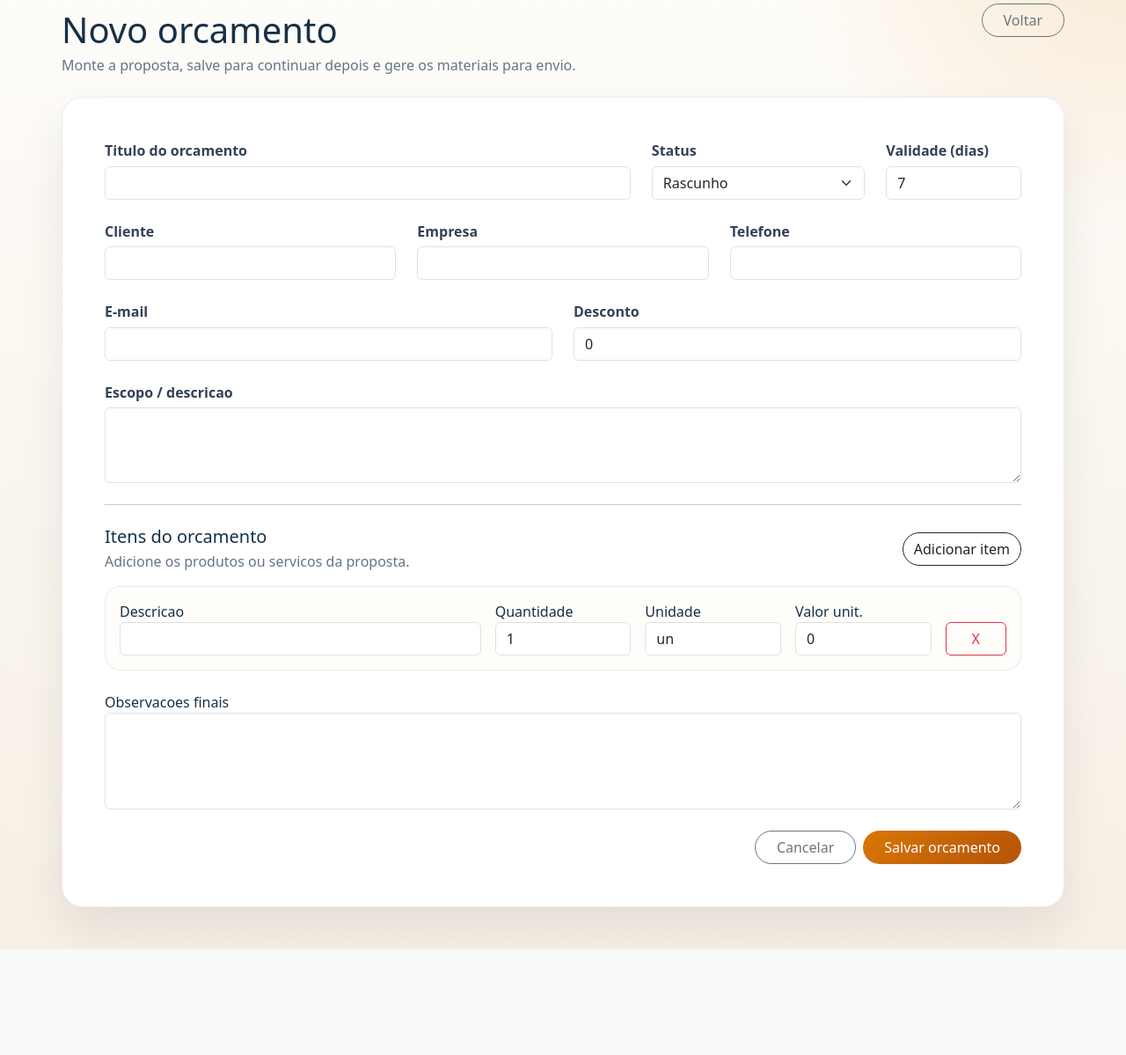
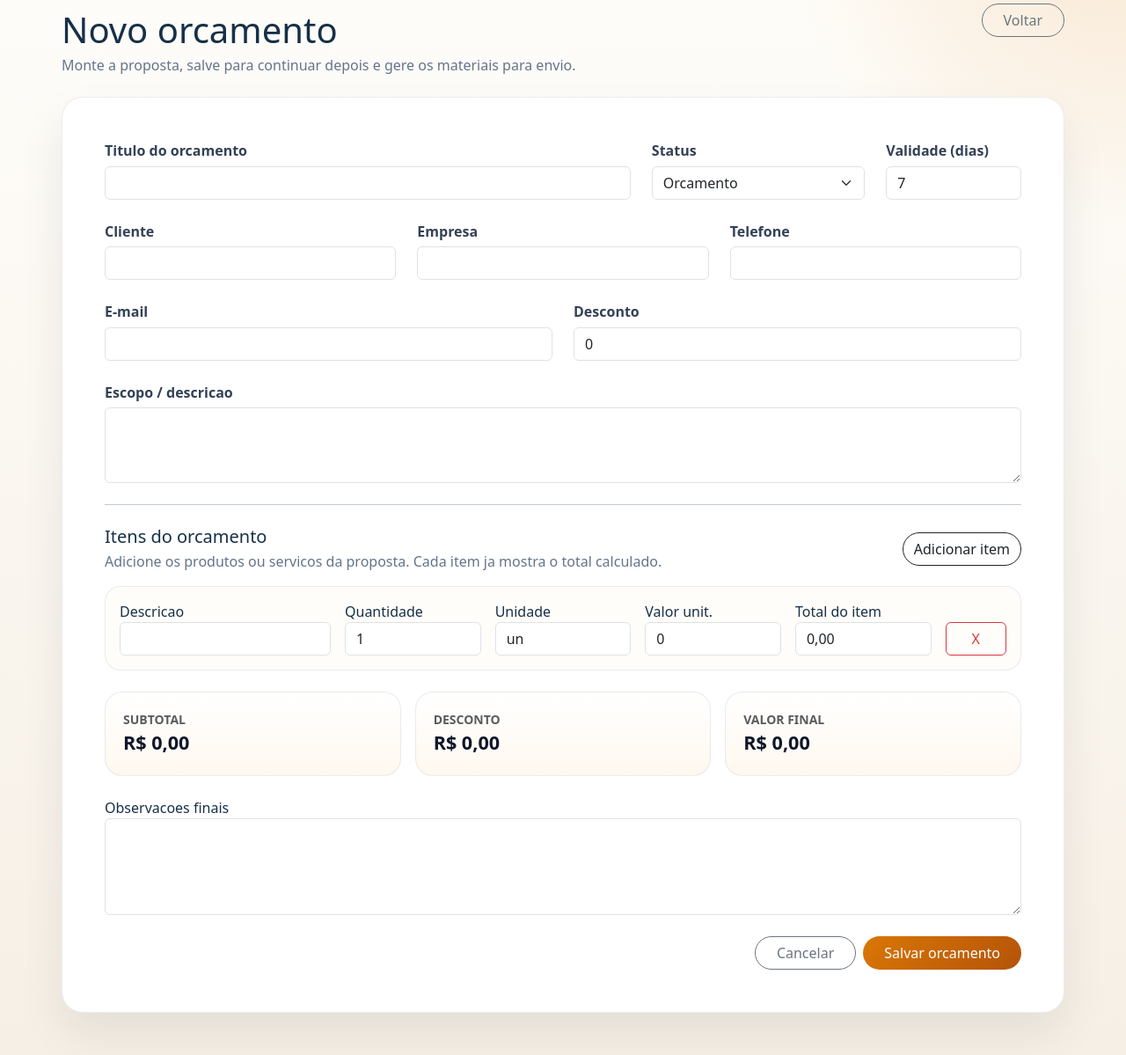
Before and after one commit to conectacasarr/inventario, a Flask app: page /conectacasa/novo in a window 1280 px wide. Shown: the part 135-1334 px from the top of the page at 88% size. Before the commit the page ends 1214 px from the top, so only its background shows below. Run offline with Flask 3, Linux system fonts and the light colour scheme; data comes from the database, SQL or seed files in the repository.

Commit message:
feat: improve conectacasa budget totals and status flow

```diff
--- a/app.py
+++ b/app.py
@@ -334,16 +334,26 @@ def conectacasa_gerar_codigo(conn):
 
 def conectacasa_status_opcoes():
     return [
-        ("rascunho", "Rascunho"),
-        ("enviado", "Enviado"),
-        ("aprovado", "Aprovado"),
+        ("orcamento", "Orcamento"),
+        ("enviado", "Enviado / a receber"),
+        ("finalizado", "Finalizado / recebido"),
         ("rejeitado", "Rejeitado"),
     ]
 
 
+def conectacasa_status_normalizado(status):
+    status = (status or "").strip().lower()
+    mapa_legado = {
+        "rascunho": "orcamento",
+        "aprovado": "finalizado",
+    }
+    return mapa_legado.get(status, status or "orcamento")
+
+
 def conectacasa_status_label(status):
     mapa = dict(conectacasa_status_opcoes())
-    return mapa.get(status, status.title() if status else "Rascunho")
+    status = conectacasa_status_normalizado(status)
+    return mapa.get(status, status.title() if status else "Orcamento")
 
 
 def conectacasa_normalizar_item(descricao, quantidade, valor_unitario, unidade):
@@ -413,6 +423,7 @@ def conectacasa_carregar_orcamento(conn, orcamento_id):
     if not orcamento:
         return None
     dados = dict(orcamento)
+    dados["status"] = conectacasa_status_normalizado(dados.get("status"))
     dados["itens"] = json.loads(dados.get("itens_json") or "[]")
     dados["status_label"] = conectacasa_status_label(dados.get("status"))
     return dados
@@ -427,11 +438,11 @@ def conectacasa_salvar_orcamento(conn, dados_formulario, itens, usuario_id, arqu
     cliente_telefone = (dados_formulario.get("cliente_telefone") or "").strip()
     descricao = (dados_formulario.get("descricao") or "").strip()
     observacoes = (dados_formulario.get("observacoes") or "").strip()
-    status = (dados_formulario.get("status") or "rascunho").strip().lower()
+    status = conectacasa_status_normalizado(dados_formulario.get("status") or "orcamento")
 
     status_validos = {codigo for codigo, _ in conectacasa_status_opcoes()}
     if status not in status_validos:
-        status = "rascunho"
+        status = "orcamento"
 
     try:
         validade_dias = int(dados_formulario.get("validade_dias") or 7)
@@ -1222,7 +1233,7 @@ def conectacasa_publico():
 def conectacasa_home():
     conn = get_db()
     config = conectacasa_obter_config(conn)
-    orcamentos = conn.execute(
+    orcamentos_raw = conn.execute(
         """
         SELECT id, codigo, titulo, cliente_nome, cliente_empresa, status, valor_total, atualizado_em
         FROM conectacasa_orcamentos
@@ -1230,16 +1241,41 @@ def conectacasa_home():
         """
     ).fetchall()
 
+    orcamentos = []
+    for item in orcamentos_raw:
+        item_dict = dict(item)
+        item_dict["status"] = conectacasa_status_normalizado(item_dict.get("status"))
+        orcamentos.append(item_dict)
+
+    agora = datetime.now()
+
+    def no_mes_atual(valor_data):
+        if not valor_data:
+            return False
+        try:
+            data_ref = datetime.fromisoformat(str(valor_data))
+        except ValueError:
+            return False
+        return data_ref.year == agora.year and data_ref.month == agora.month
+
     total_orcamentos = len(orcamentos)
-    total_aprovados = sum(1 for item in orcamentos if item["status"] == "aprovado")
-    valor_pipeline = round(sum(item["valor_total"] or 0 for item in orcamentos), 2)
+    total_em_orcamento = sum(1 for item in orcamentos if item["status"] == "orcamento")
+    valor_a_receber = round(
+        sum(item["valor_total"] or 0 for item in orcamentos if item["status"] == "enviado" and no_mes_atual(item["atualizado_em"])),
+        2,
+    )
+    valor_recebido = round(
+        sum(item["valor_total"] or 0 for item in orcamentos if item["status"] == "finalizado" and no_mes_atual(item["atualizado_em"])),
+        2,
+    )
 
     return render_template(
         "conectacasa_lista.html",
         orcamentos=orcamentos,
         total_orcamentos=total_orcamentos,
-        total_aprovados=total_aprovados,
-        valor_pipeline=valor_pipeline,
+        total_em_orcamento=total_em_orcamento,
+        valor_a_receber=valor_a_receber,
+        valor_recebido=valor_recebido,
         config=config,
         conectacasa_status_label=conectacasa_status_label,
     )
@@ -1312,7 +1348,7 @@ def conectacasa_novo_orcamento():
 
     return render_template(
         "conectacasa_form.html",
-        orcamento={"validade_dias": 7, "status": "rascunho"},
+        orcamento={"validade_dias": 7, "status": "orcamento", "desconto": 0, "subtotal": 0, "valor_total": 0},
         itens=[{"descricao": "", "quantidade": 1, "unidade": "un", "valor_unitario": 0, "total": 0}],
         status_opcoes=conectacasa_status_opcoes(),
         config=config,
--- a/templates/conectacasa_form.html
+++ b/templates/conectacasa_form.html
@@ -15,6 +15,19 @@
         border-radius: 18px;
         padding: 1rem;
         background: #fffdf9;
+    }
+
+    .cc-summary-card {
+        border: 1px solid rgba(148, 163, 184, 0.2);
+        border-radius: 20px;
+        background: linear-gradient(180deg, #fff 0%, #fff8ef 100%);
+        padding: 1.25rem;
+    }
+
+    .cc-summary-value {
+        font-size: 1.35rem;
+        font-weight: 700;
+        color: #0f172a;
     }
 </style>
 {% endblock %}
@@ -39,7 +52,7 @@
             <label for="status">Status</label>
             <select class="form-select" id="status" name="status">
                 {% for codigo, nome in status_opcoes %}
-                <option value="{{ codigo }}" {% if (orcamento.status or 'rascunho') == codigo %}selected{% endif %}>{{ nome }}</option>
+                <option value="{{ codigo }}" {% if (orcamento.status or 'orcamento') == codigo %}selected{% endif %}>{{ nome }}</option>
                 {% endfor %}
             </select>
         </div>
@@ -67,7 +80,7 @@
         </div>
         <div class="col-md-6">
             <label for="desconto">Desconto</label>
-            <input type="text" class="form-control" id="desconto" name="desconto" value="{{ orcamento.desconto or 0 }}">
+            <input type="number" step="0.01" min="0" class="form-control" id="desconto" name="desconto" value="{{ orcamento.desconto or 0 }}">
         </div>
 
         <div class="col-12">
@@ -82,7 +95,7 @@
     <div class="d-flex justify-content-between align-items-center mb-3">
         <div>
             <h2 class="h5 mb-1">Itens do orcamento</h2>
-            <p class="cc-muted mb-0">Adicione os produtos ou servicos da proposta.</p>
+            <p class="cc-muted mb-0">Adicione os produtos ou servicos da proposta. Cada item ja mostra o total calculado.</p>
         </div>
         <button type="button" class="btn btn-outline-dark rounded-pill" id="add-item-btn">Adicionar item</button>
     </div>
@@ -91,7 +104,7 @@
         {% for item in itens %}
         <div class="cc-item-card item-row">
             <div class="row g-3 align-items-end">
-                <div class="col-md-5">
+                <div class="col-md-3">
                     <label>Descricao</label>
                     <input type="text" class="form-control" name="item_descricao[]" value="{{ item.descricao or '' }}" required>
                 </div>
@@ -107,12 +120,37 @@
                     <label>Valor unit.</label>
                     <input type="number" step="0.01" min="0" class="form-control" name="item_valor[]" value="{{ item.valor_unitario or 0 }}" required>
                 </div>
+                <div class="col-md-2">
+                    <label>Total do item</label>
+                    <input type="text" class="form-control item-total" value="{{ '%.2f'|format(item.total or 0) }}" readonly>
+                </div>
                 <div class="col-md-1 d-grid">
                     <button type="button" class="btn btn-outline-danger remove-item-btn">X</button>
                 </div>
             </div>
         </div>
         {% endfor %}
+    </div>
+
+    <div class="row g-3 mt-2">
+        <div class="col-md-4">
+            <div class="cc-summary-card h-100">
+                <div class="small text-uppercase text-muted fw-bold">Subtotal</div>
+                <div class="cc-summary-value" id="subtotal-preview">{{ formata_brl(orcamento.subtotal or 0) }}</div>
+            </div>
+        </div>
+        <div class="col-md-4">
+            <div class="cc-summary-card h-100">
+                <div class="small text-uppercase text-muted fw-bold">Desconto</div>
+                <div class="cc-summary-value" id="desconto-preview">{{ formata_brl(orcamento.desconto or 0) }}</div>
+            </div>
+        </div>
+        <div class="col-md-4">
+            <div class="cc-summary-card h-100">
+                <div class="small text-uppercase text-muted fw-bold">Valor final</div>
+                <div class="cc-summary-value" id="valor-total-preview">{{ formata_brl(orcamento.valor_total or 0) }}</div>
+            </div>
+        </div>
     </div>
 
     <div class="mt-4">
@@ -135,7 +173,7 @@ document.getElementById('add-item-btn')?.addEventListener('click', function () {
     card.className = 'cc-item-card item-row';
     card.innerHTML = `
         <div class="row g-3 align-items-end">
-            <div class="col-md-5">
+            <div class="col-md-3">
                 <label>Descricao</label>
                 <input type="text" class="form-control" name="item_descricao[]" required>
             </div>
@@ -151,12 +189,17 @@ document.getElementById('add-item-btn')?.addEventListener('click', function () {
                 <label>Valor unit.</label>
                 <input type="number" step="0.01" min="0" class="form-control" name="item_valor[]" value="0" required>
             </div>
+            <div class="col-md-2">
+                <label>Total do item</label>
+                <input type="text" class="form-control item-total" value="0,00" readonly>
+            </div>
             <div class="col-md-1 d-grid">
                 <button type="button" class="btn btn-outline-danger remove-item-btn">X</button>
             </div>
         </div>
     `;
     wrapper.appendChild(card);
+    atualizarTotaisOrcamento();
 });
 
 document.addEventListener('click', function (event) {
@@ -164,9 +207,47 @@ document.addEventListener('click', function (event) {
         const rows = document.querySelectorAll('.item-row');
         if (rows.length > 1) {
             event.target.closest('.item-row').remove();
+            atualizarTotaisOrcamento();
         }
     }
 });
 
+function formatarBRL(valor) {
+    return new Intl.NumberFormat('pt-BR', { style: 'currency', currency: 'BRL' }).format(valor || 0);
+}
+
+function atualizarTotaisOrcamento() {
+    let subtotal = 0;
+
+    document.querySelectorAll('.item-row').forEach(function (row) {
+        const quantidade = parseFloat(row.querySelector('[name="item_quantidade[]"]')?.value || '0');
+        const valor = parseFloat(row.querySelector('[name="item_valor[]"]')?.value || '0');
+        const total = (isNaN(quantidade) ? 0 : quantidade) * (isNaN(valor) ? 0 : valor);
+        const totalField = row.querySelector('.item-total');
+        if (totalField) {
+            totalField.value = total.toLocaleString('pt-BR', { minimumFractionDigits: 2, maximumFractionDigits: 2 });
+        }
+        subtotal += total;
+    });
+
+    const desconto = parseFloat(document.getElementById('desconto')?.value || '0') || 0;
+    const valorFinal = Math.max(subtotal - desconto, 0);
+
+    document.getElementById('subtotal-preview').textContent = formatarBRL(subtotal);
+    document.getElementById('desconto-preview').textContent = formatarBRL(desconto);
+    document.getElementById('valor-total-preview').textContent = formatarBRL(valorFinal);
+}
+
+document.addEventListener('input', function (event) {
+    if (
+        event.target.matches('[name="item_quantidade[]"]') ||
+        event.target.matches('[name="item_valor[]"]') ||
+        event.target.matches('#desconto')
+    ) {
+        atualizarTotaisOrcamento();
+    }
+});
+
+atualizarTotaisOrcamento();
 </script>
 {% endblock %}
```
Also changed, not shown: templates/conectacasa_lista.html (+11 -5 lines).
